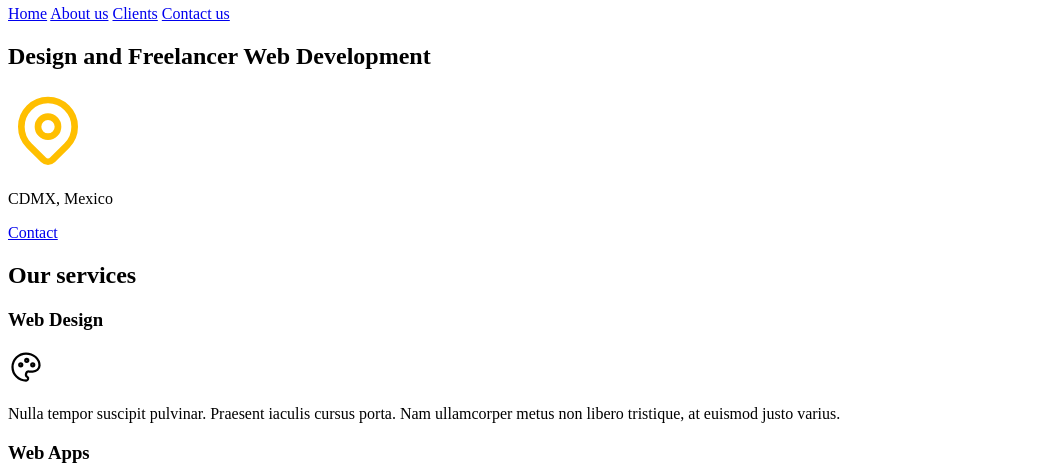
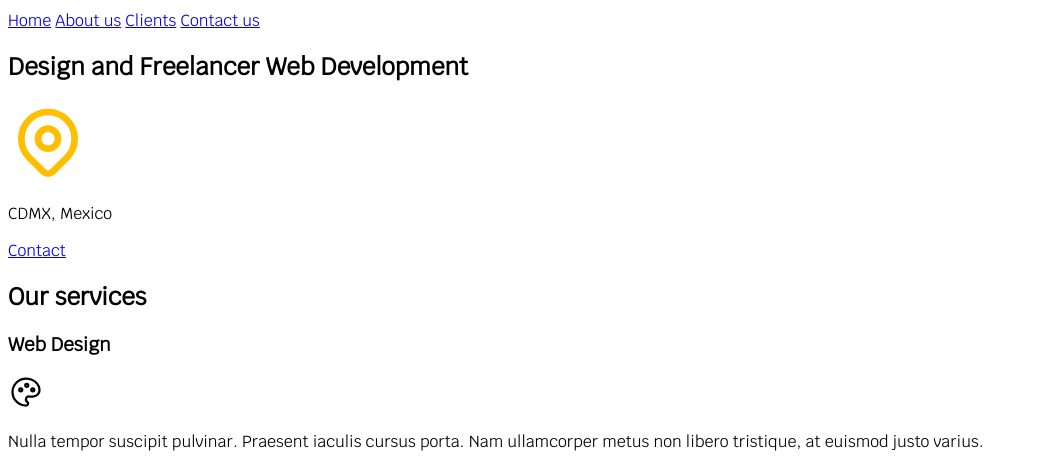
Before and after one commit to ivancanoo19/PaginaPrueba1, a plain HTML site: page index.html in a window 1280 px wide. Shown: the part 90-558 px from the top of the page, without its empty margins (0-1037 px from the left). Drawn offline with Linux system fonts and the light colour scheme.

Commit message:
[MOD] Font

```diff
--- a/css/style.css
+++ b/css/style.css
@@ -1,9 +1,19 @@
+
+:root{
+    --blanco: #ffffff;
+    --negro: #212121;
+    --primario: #FFC107;
+    --secundario: #0097A7;
+    --gris: #757575;
+}
+
 html{
     font-size: 62.5%;
 }
 
 body{
     font-size: 16px; /* 1rem = 10px */
+    font-family: 'Krub', sans-serif;
 }
 
 .title{
--- a/index.html
+++ b/index.html
@@ -4,6 +4,9 @@
     <meta charset="UTF-8">
     <meta name="viewport" content="width=device-width, initial-scale=1.0">
     <title>FreeLancer Design</title>
+    <link rel="preconnect" href="https://fonts.googleapis.com">
+    <link rel="preconnect" href="https://fonts.gstatic.com" crossorigin>
+    <link href="https://fonts.googleapis.com/css2?family=Krub&display=swap" rel="stylesheet">
     <link rel="preload" href="css/style.css" as ="style">
     <link href="css/style.css" rel="stylesheet">
 </head>
```
